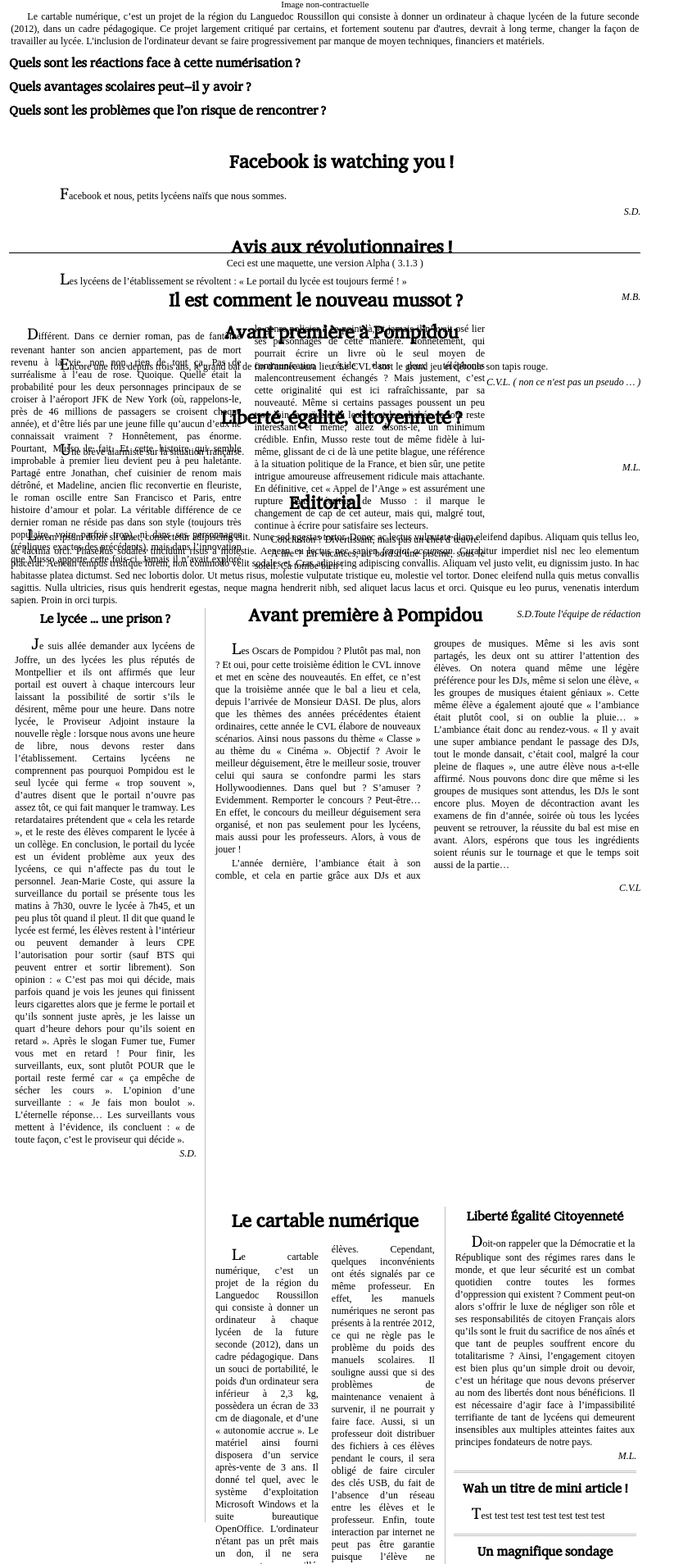
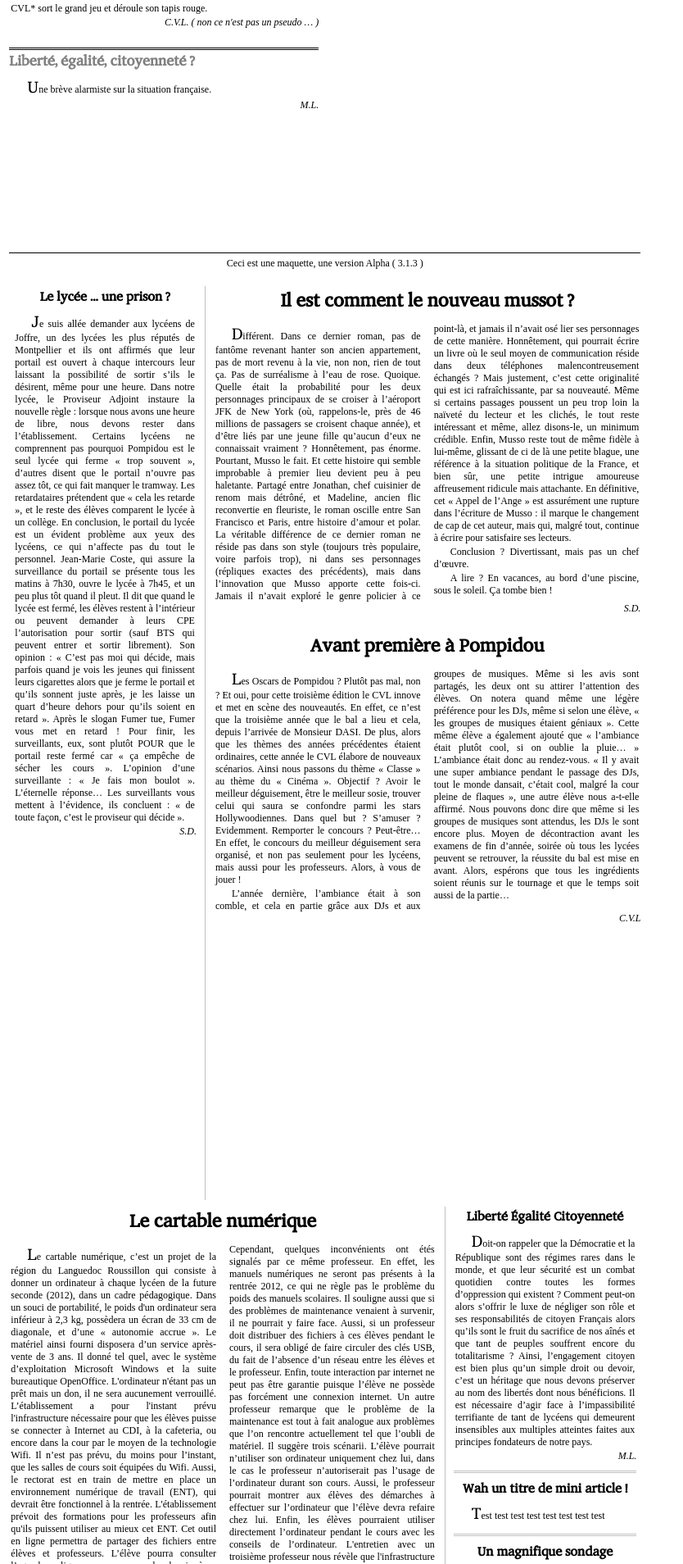
Before and after one commit to Aluminium95/JournalDuLyceePompidou, a PHP site: page /Journal/ in a window 1280 px wide. Shown: the part 777-2685 px from the top of the page at 82% size, without its empty margins (0-834 px from the left). Run offline with PHP 8.4, Linux system fonts and the light colour scheme.

Commit message:
Euh, ajout du fichier manquant …

```diff
--- a/general.css
+++ b/general.css
@@ -45,10 +45,10 @@
 	margin-bottom:10px;
 	margin-top: 10px;
 }
-p{
+body p{
 	text-indent:20px;
 	text-align: justify;
-	word-wrap:break-word;
+	word-wrap: break-word;
 	margin: 2px; /* suppression des espaces entre paragraphes */
 }
 h1+p:first-letter, h1+div p:first-child:first-letter{
--- /dev/null
+++ b/premierePage.css
@@ -0,0 +1,55 @@
+/* Paragraphes */
+section[role=PremierePage] p{
+	-webkit-column-count: 1;
+	column-count: 1;
+	-moz-column-count: 1;
+}
+/* Article Principal */
+article[role=Principal]{
+	width: 100%;
+	margin-bottom: 3px;
+}
+article[role=Principal] h1{
+	font-size: 30px;
+}
+body section:nth-child(1) article[role=Principal] p:first-letter{
+	font-size: 20px;
+	font-family: Auctoritas;
+}
+article[role=Principal] figure{
+	float: right;
+	text-align: center;
+	width: 11cm;
+}
+article[role=Principal] figure img{
+	width: 10cm;
+}
+article[role=Principal] h2:first-letter{
+	font-size: 20px;
+	padding-left: 30px;
+	background: url('Images/title.svg') no-repeat center left;
+}
+
+/* Introduction des articles sur la première page */
+menu{
+	display: block;
+	margin: 0px;
+	padding: 0px;
+	width: 100mm;
+	float: left;
+}
+menu article{
+	border-top: 3px double black;
+}
+menu article h1{
+	font-size: 20px;
+	color: gray;
+	text-align: left;
+}
+
+/* Editorial ( Première page ) */
+article[role=Edito]{
+	padding-left: 10px;
+	float: right;
+	width: 100mm;
+}
```
